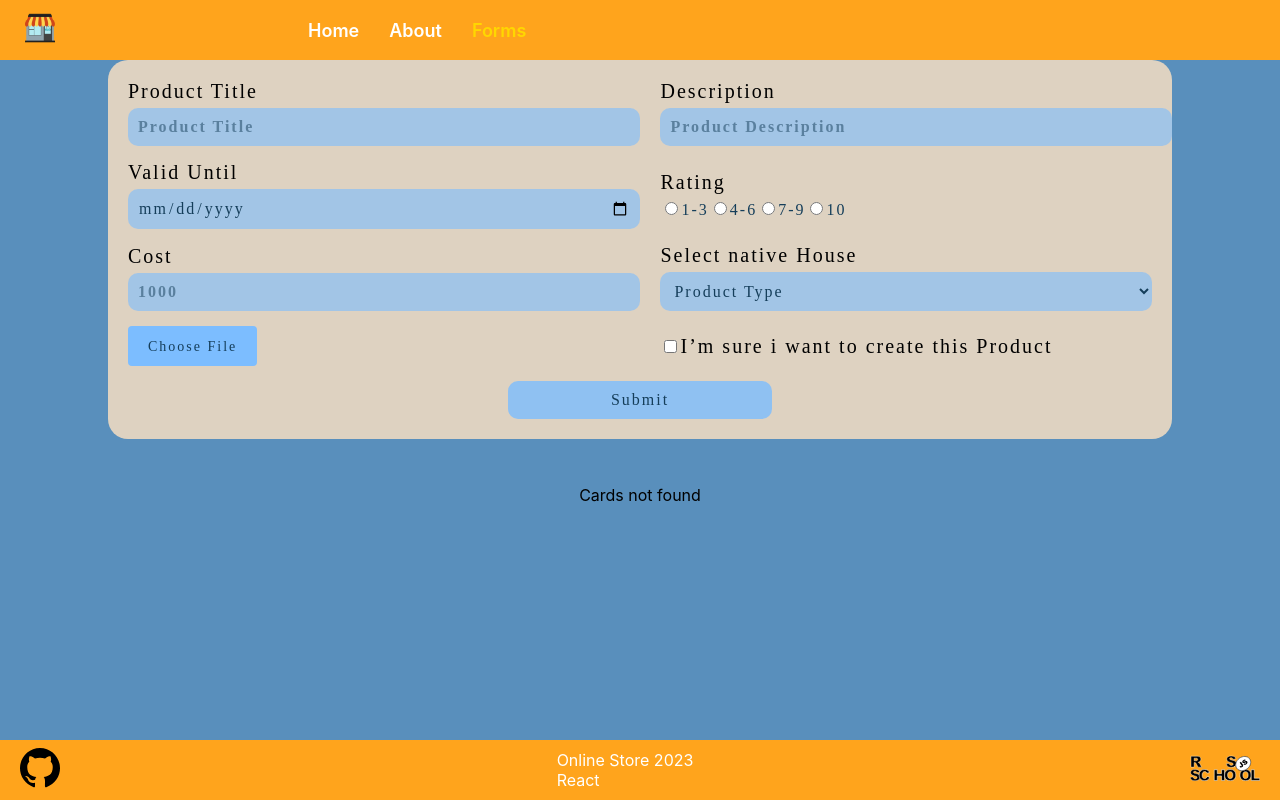
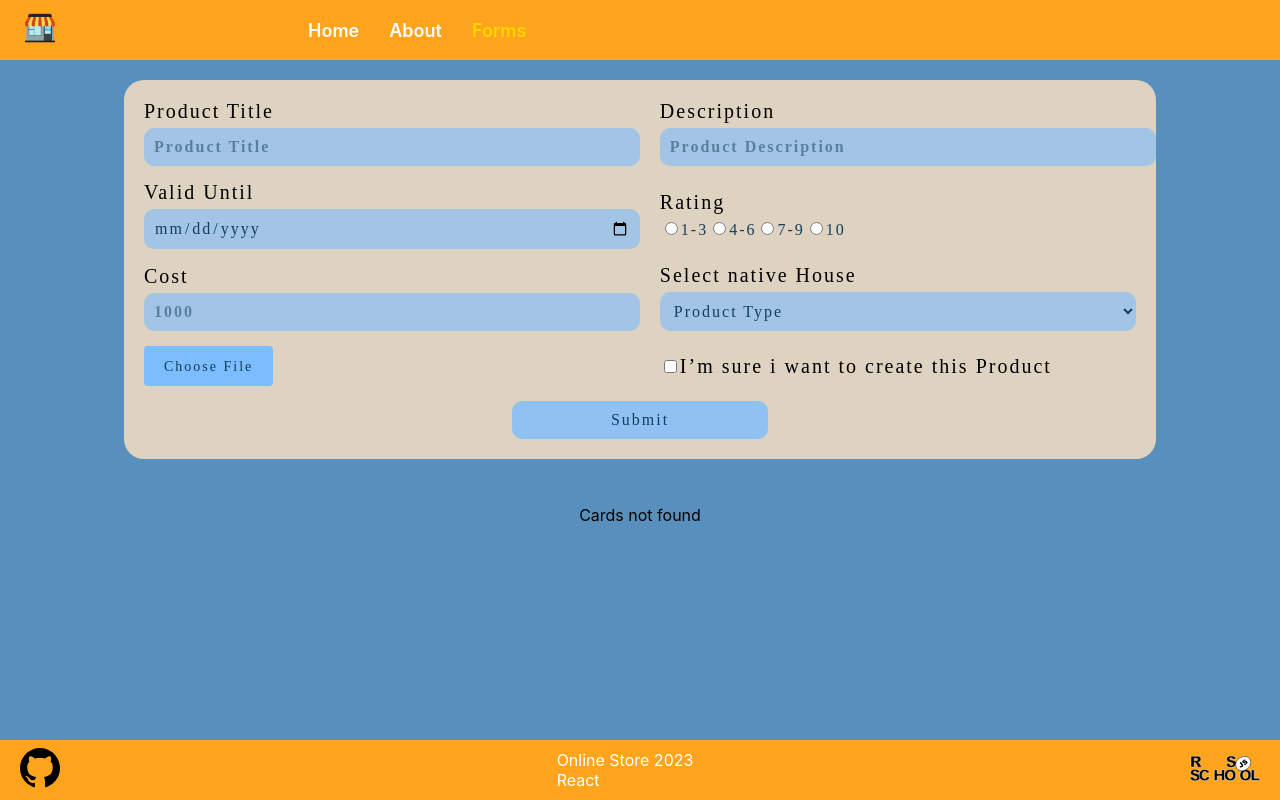
Before and after one commit to RPG0007/React.Components, a React (Create React App) app in the folder react-components/: page /React.Components/forms in a window 1280 px wide. Built offline with nearby package versions, Linux system fonts and the light colour scheme.

Commit message:
fix:fix padding issue

```diff
--- a/react-components/src/pages/Forms/index.tsx
+++ b/react-components/src/pages/Forms/index.tsx
@@ -22,7 +22,7 @@ export const Forms = () => {
   }, [popup]);
 
   return (
-    <div className="main">
+    <div className="main__container">
       <FormData handleCard={handleCard} cards={cards.length} />
       <div className="forms__cards">
         <CardForm cards={cards} />
```
